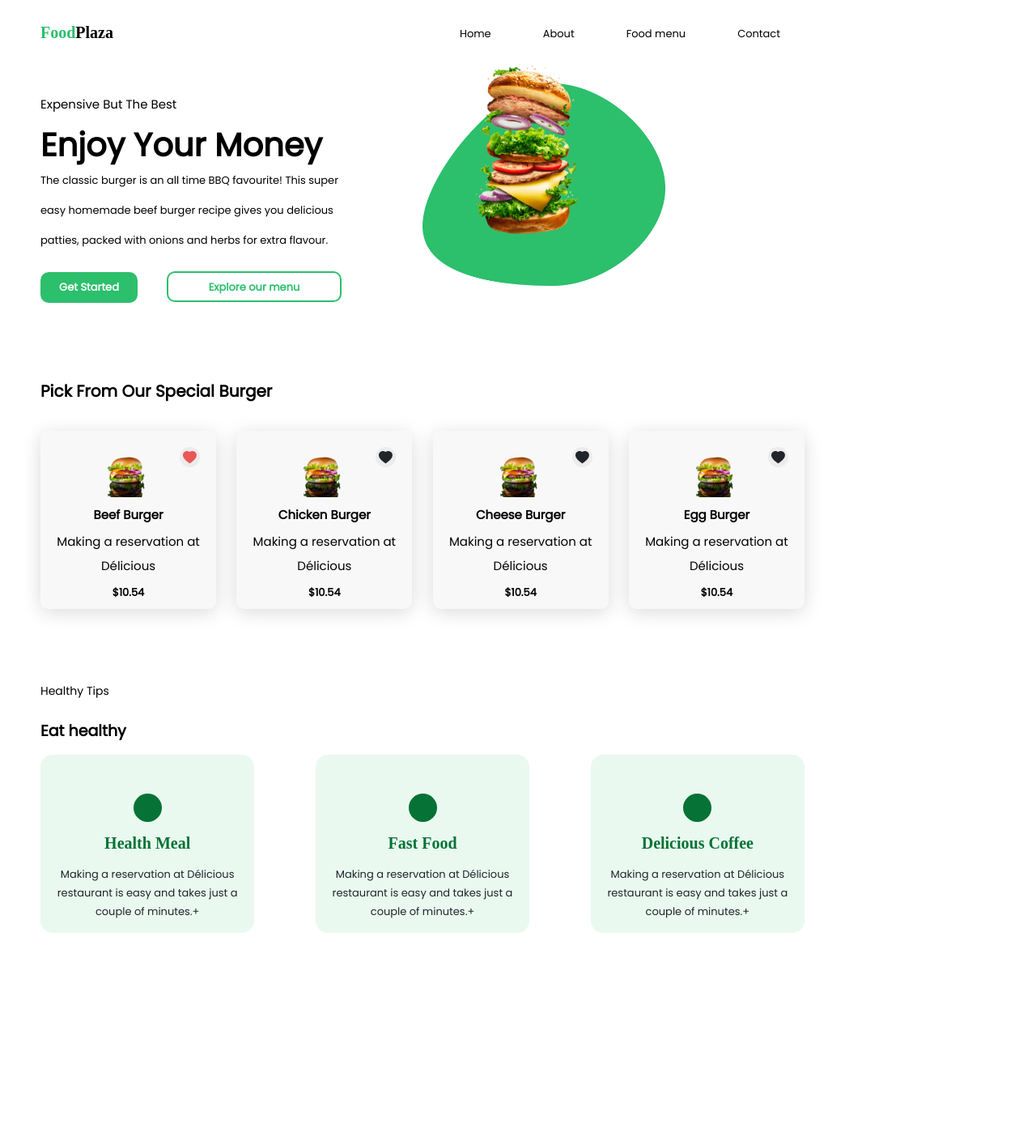
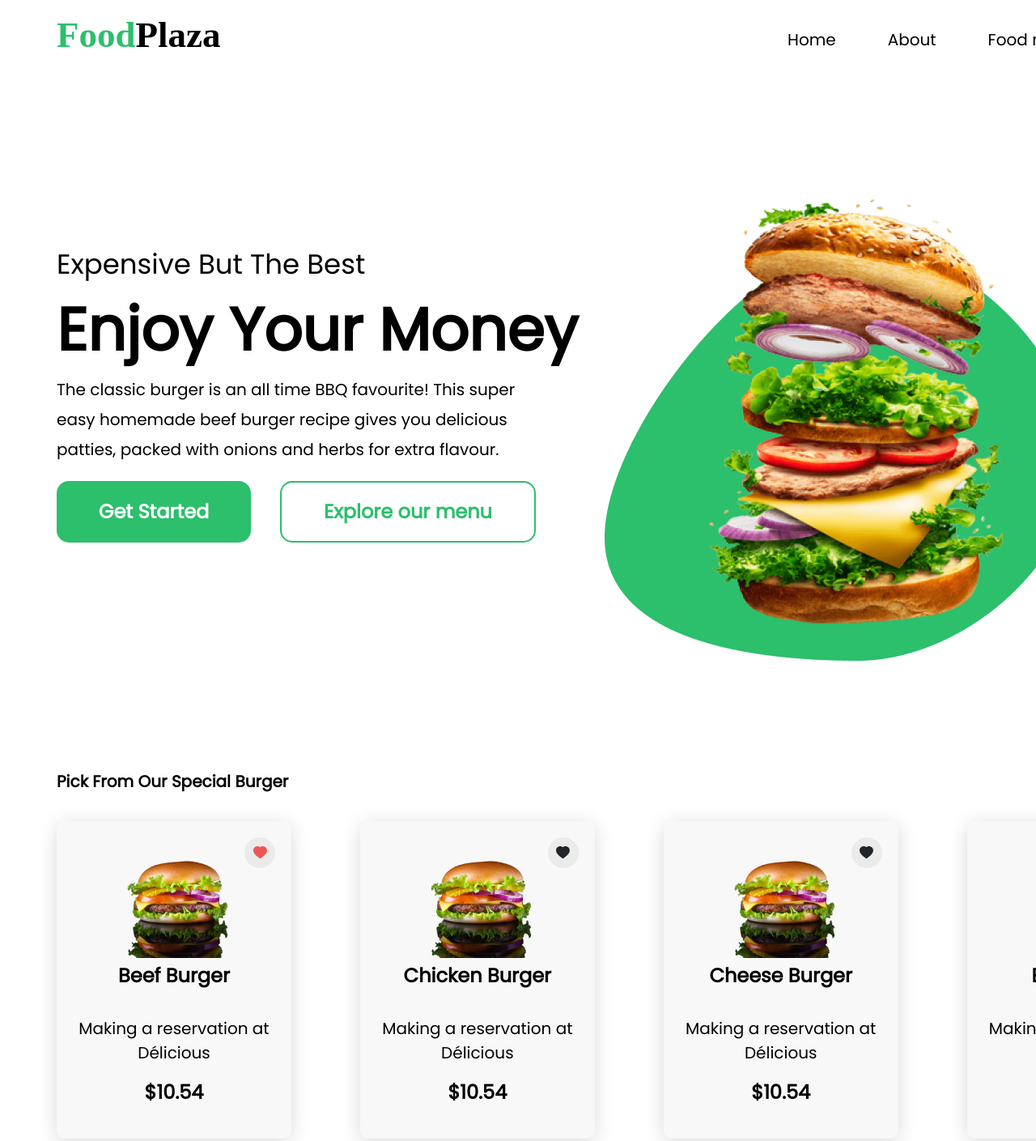
Before and after one commit to Uwakmfon-Ekong/food-landing-page, a plain HTML site: page index.html in a window 1280 px wide. Shown: the part 7-1416 px from the top of the page at 81% size. Before the commit the page ends 1257 px from the top, so only its background shows below. Drawn offline with Linux system fonts and the light colour scheme; a web font is replaced by a local one.

Commit message:
Update index.css

```diff
--- a/index.css
+++ b/index.css
@@ -6,20 +6,24 @@
     box-sizing: border-box;
 }
 body{
-    width: 100%;
-    height: 1247px;
+    width: 1539px;
+    height: 2495px;
     background: #FFFFFF;
     box-shadow: 0px 4px 4px rgba(0, 0, 0, 0.2);
 }
 
 .container{
-    margin: 10px 50px;
-    /* width: 80%; */
+    margin: 20px 20px;
+    width: 100%;
+    padding-left:50px;
 }
 nav{
-    width: 80%;
-    height: 100px;
+    width: 1439px;
+    height:128px;
     line-height: 75px;
+     display: flex;
+     justify-content: space-between;
+
 }
 nav li a{
     text-decoration: none;
@@ -27,12 +31,12 @@ nav li a{
     padding: 0 30px;
     font-family: 'Poppins'sans-serif;
     font-weight: 400;
-    font-size: 13px;
+    font-size: 20px;
     line-height: 30px;
 }
 nav li a:hover{
     color: #2CBF6C;
-    font-size: 14px;
+    font-size: 23px;
     transition: 0.2s ease 0s;
 }
 nav li{
@@ -48,73 +52,76 @@ nav .logo{
     font-family: 'Averia Serif Libre','cursive';
     font-style: normal;
     font-weight: 700;
-    font-size: 20px;
+    font-size: 45px;
+    line-height: 61px;
     cursor: pointer;
-    float: left;
 }
-nav ul{
-    float: right;
-}
+
 nav li a:first-child:active{
     color:#2CBF6C;
 }
 .content-items{
     display: flex;
-    width: 80%;
+    width: 100;
+    margin-top: 10rem;
 
 }
 .burger{
-    width:250px;
-    height:250px;
-    margin-top:-30px;
-    margin-right: 50rem;
-    margin-top: -2rem;
+    width: 721px;
+    height: 631px;
+    margin-left:-8rem;
+    margin-top: -5rem;
     position: relative;
 }
 
 .content-items-images{
     width: 50%;
-    margin-left:3rem;
+    /* margin-left:3rem; */
 }
 .content-items-text{
     width: 50%;
-    margin-right:2rem;
 }
 .ellipse{
-    width: 300px;
-    height: 250px;
+    width: 583px;
+    height: 515px;
     position: absolute;
+    left: 747px;
+    top: 308px;
 }
 
 .expensive{
     font-family: 'Poppins';
+    font-style: normal;
     font-weight: 400;
-    font-size: 15px;
+    font-size: 34px;
     line-height: 51px;
 }
 .enjoy{
     font-family: 'Poppins';
+    font-style: normal;
     font-weight: 700;
-    font-size: 40px;
-    line-height: 50px;
+    font-size: 74px;
+    line-height: 111px;
 }
 .classic{
     font-family: 'Poppins';
     font-weight: 400;
-    font-size: 13px;
+    font-size: 20px;
     line-height: 37px;
+    max-width: 591px;
+
 }
 button{
     margin-top: 20px;
     font-family: 'Poppins';
     font-weight: 700;
-    font-size: 13px;
+    font-size: 24px;
     line-height: 36px;
-    border-radius: 10px;
+    border-radius: 15px;
 }
 .explore-btn{
-    width: 216px;
-    height: 38px;
+    width: 316px;
+    height: 76px;
     margin-left: 2rem;
     color: #2CBF6C;
     border: 2px solid #2CBF6C;
@@ -126,8 +133,8 @@ button{
     transition: 0.4s ease 0s;
 }
 .get-started{
-    width: 120px;
-    height:38px;
+    width: 240px;
+    height: 76px;
     background: #2CBF6C;
     color: #ffffff;
     border: none;
@@ -145,29 +152,30 @@ button{
     line-height: 58px;
 }
 .mini-burger{
-    width: 50px;
-    height: 50px;
+    width: 136px;
+    height: 121px;
     margin-left: 5rem;
-    margin-top: 2rem;
+    margin-top: 3rem;
 }
 .first-box{
     background: rgba(242, 242, 242, 0.5);
     box-shadow: 0px 4px 23px rgba(0, 0, 0, 0.15);
     border-radius: 10px;
-    width:23%;
-    height: 220px;
+    width: 290px;
+    height: 392px;
+    margin-bottom: 133px;
 }
 .boxes{
     display: flex;
     justify-content: space-between;
-    width: 80%;
+    width: 95%;
     margin-top: 20px;
 }
 .love-wrapper{
     background: rgba(224, 224, 224, 0.5);
-    width: 25px;
-    height: 25px;
-    border-radius: 100%;
+    width: 38px;
+    height: 38px;
+    border-radius: 50%;
     float: right;
     margin-right: 20px;
     margin-top: 20px;
@@ -175,6 +183,7 @@ button{
     justify-content: center;
     align-items: center;
 }
+
 .star-wrapper{
     margin-top: 5rem;
 }
@@ -182,70 +191,76 @@ button{
     text-align: center;
     font-family: 'Poppins';
     font-weight: 600;
-    font-size: 15px;
+    font-size: 24px;
     line-height: 36px;
 }
 .delicious{
     text-align: center;
     font-family: 'Poppins';
     font-weight: 400;
-    font-size: 15px;
+    font-size: 20px;
     line-height: 30px;
+    margin-top: 2rem;
 }
 .dollar{
     font-family: 'Poppins';
     font-weight: 700;
-    font-size: 13px;
+    font-size: 24px;
     line-height: 36px;
     text-align: center;
+    margin-top: 1rem;
 }
 .dark-circle{
-    width: 35px;
-    height: 35px;
+    width: 71px;
+    height: 71px;
     border-radius: 50%;
     background: #067235;
     margin: auto;
-    margin-top: 3rem;
+    margin-top: 67px;
+    margin-bottom: 13px;
 }
 .second-boxes{
     display: flex;
     justify-content: space-between;
     text-align: center;
-    width: 80%;
+    width: 95%;
 }
 .miniboxes{
-    width: 28%;
-    height: 220px;
+    width: 396px;
+    height: 366px;
     background: rgba(166, 230, 194, 0.25);
     border-radius: 15px;
 }
 .tips{
     font-family: 'Averia Serif Libre','cursive';
     font-weight: 700;
-    font-size: 20px;
+    font-size: 39px;
     line-height: 53px;
     text-align: center;
     color: #067235;
+    margin-bottom: 13px;
 }
 .order{
     font-family: 'Poppins';
     font-weight: 400;
-    font-size: 13px;
-    line-height: 23px;
+    font-size: 18px;
+    line-height: 27px;
     text-align: center;
     color: #212529;
 }
 .last-wrapper-first-text{
     font-family: 'Poppins';
     font-weight: 400;
-    font-size: 14px;
+    font-size: 28px;
     line-height: 42px;
+    margin-bottom: 12px;
 }
 .last-wrapper-second-text{
     font-family: 'Poppins';
     font-weight: 700;
-    font-size: 19px;
+    font-size: 39px;
     line-height: 58px;
+    margin-bottom: 57px;
 }
 .last-wrapper{
     margin-top:5rem ;
```
